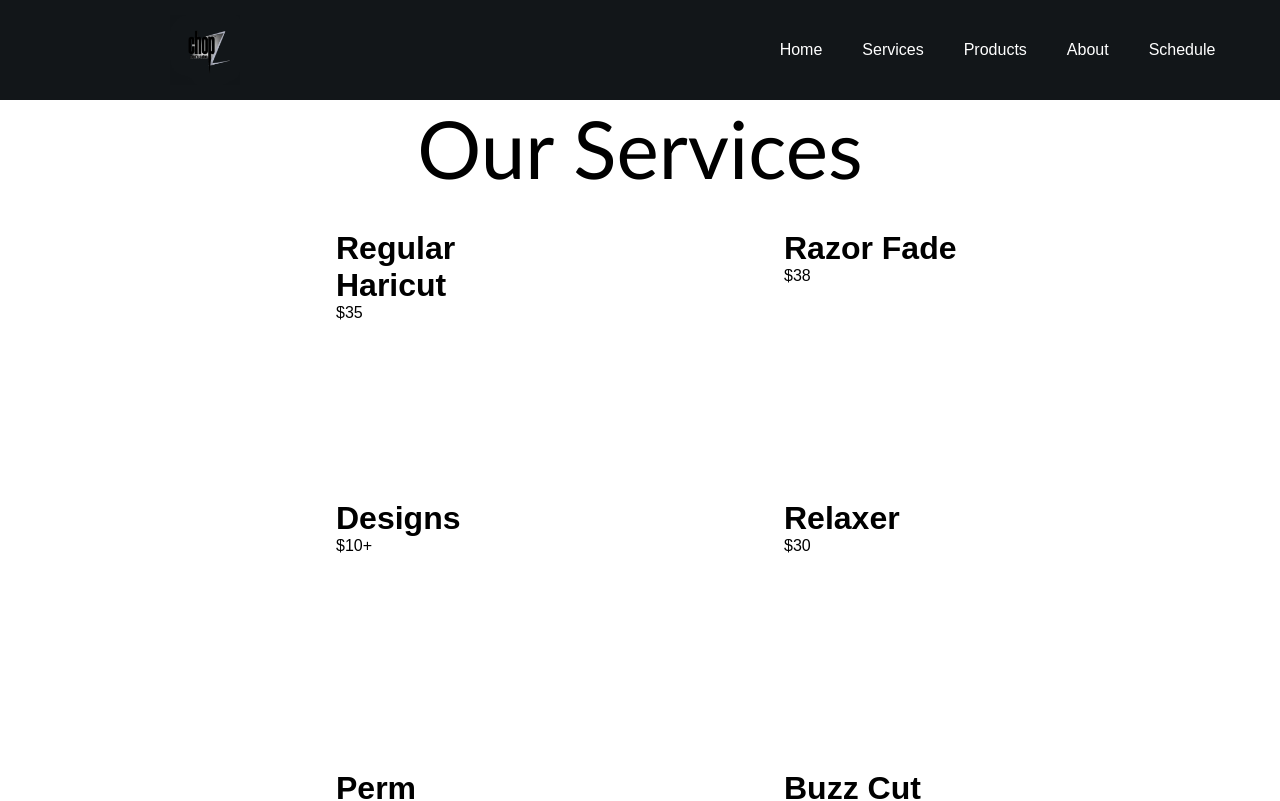
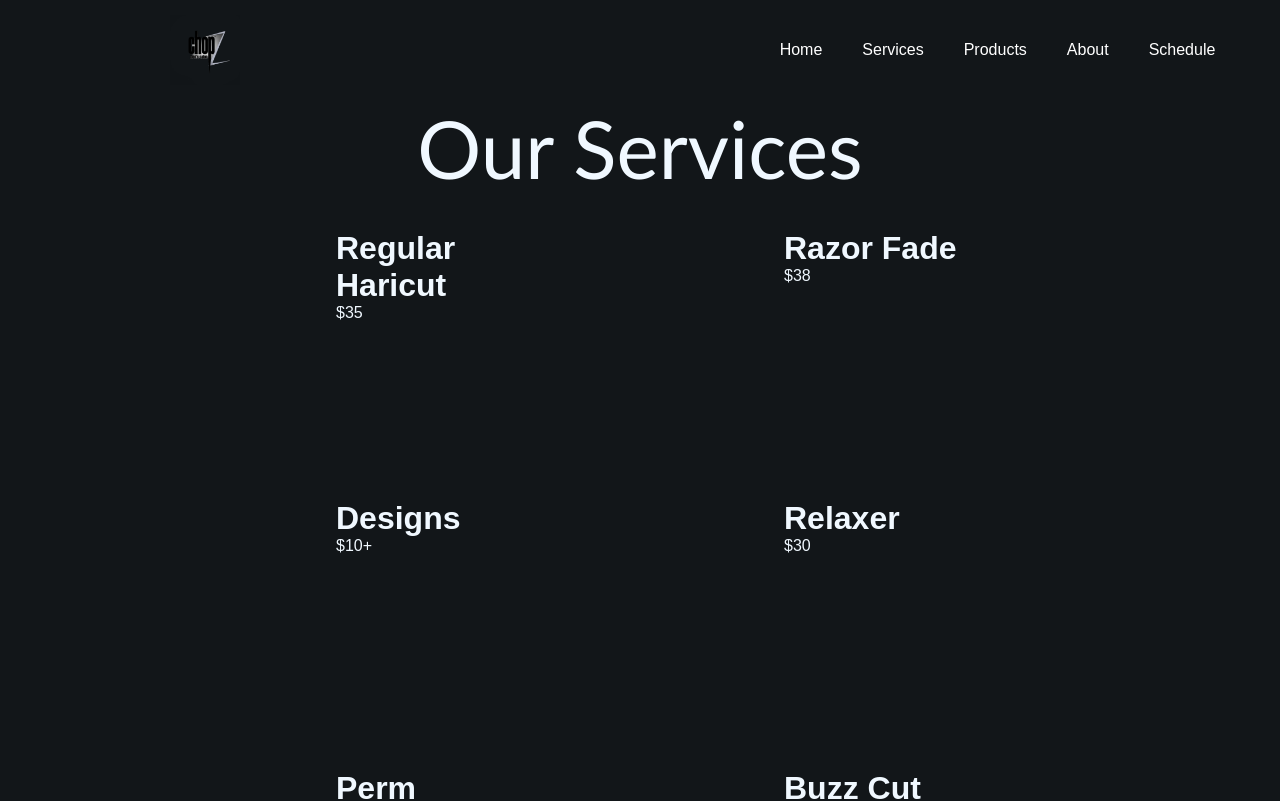
Before and after one commit to pdavisDU/Chopz-react-site, a React (Create React App) app: page /services in a window 1280 px wide. Shown: the top 801 px of the page. Built offline with nearby package versions, Linux system fonts and the light colour scheme.

Commit message:
finished most about page css

```diff
--- a/src/styles/About.css
+++ b/src/styles/About.css
@@ -30,11 +30,7 @@
     margin: 20px;
     box-shadow: 0px 3px 15px rgba(0, 0, 0, 0.2);
   }
-  .aboutItem:hover {
-    box-shadow: 0px 3px 15px rgba(0, 0, 0, 0.5);
-    transition: 0.3s ease-in;
-    cursor: pointer;
-  }
+
 
   .aboutItem div {
     border-top-left-radius: 15px;
--- a/src/styles/Products.css
+++ b/src/styles/Products.css
@@ -5,6 +5,7 @@
     justify-content: center;
     align-items: center;
     flex-direction: column;
+
   }
   .product .productTitle {
     font-size: 80px;
--- a/src/styles/Services.css
+++ b/src/styles/Services.css
@@ -5,11 +5,13 @@
   justify-content: center;
   align-items: center;
   flex-direction: column;
+  background-color: #121619;
 }
 .menu .menuTitle {
   font-size: 80px;
   height: 120px;
   font-weight: 50;
+  color: aliceblue;
   font-family: 'Gill Sans', 'Gill Sans MT', Calibri, 'Trebuchet MS', sans-serif;
 }
 
@@ -19,6 +21,7 @@
   display: grid;
   grid-template-columns: 1fr 1fr 1fr;
   place-items: center;
+  color: aliceblue;
 }
 
 /* MENU ITEM STYLING */
```
